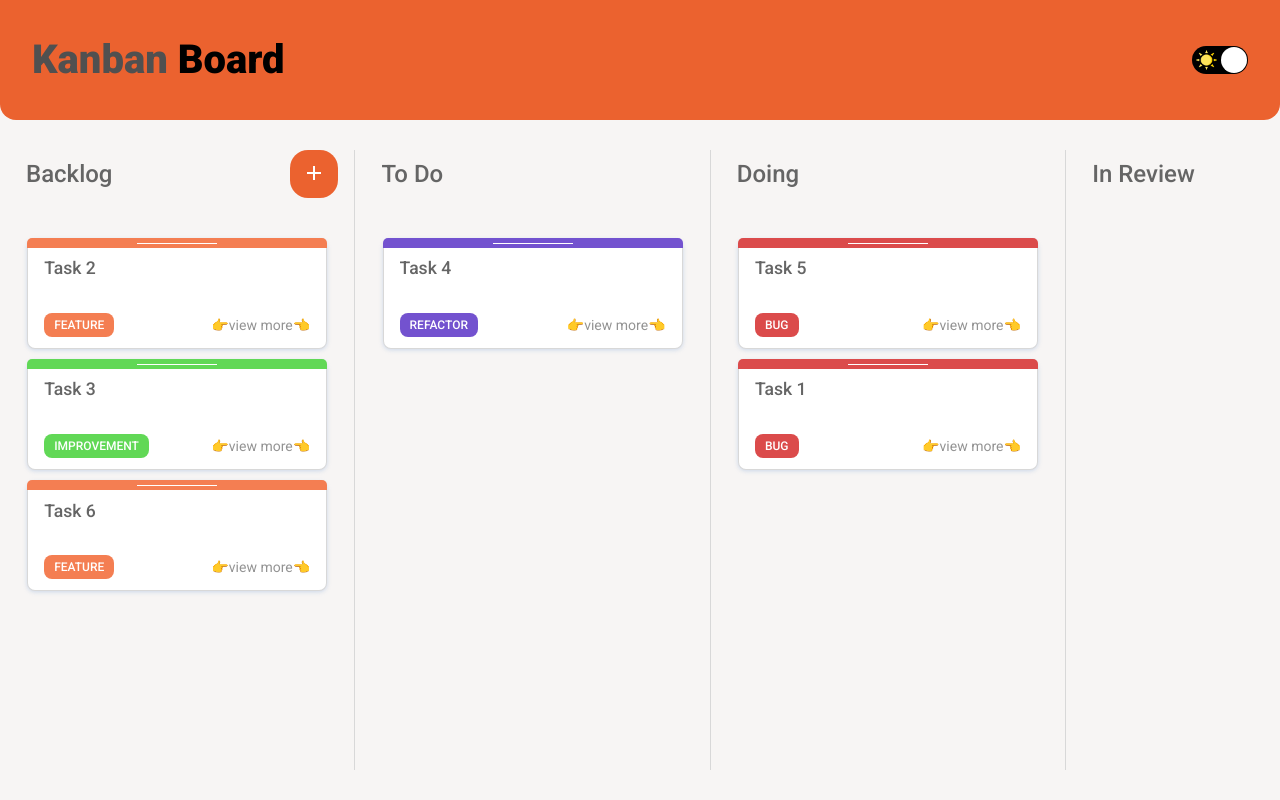
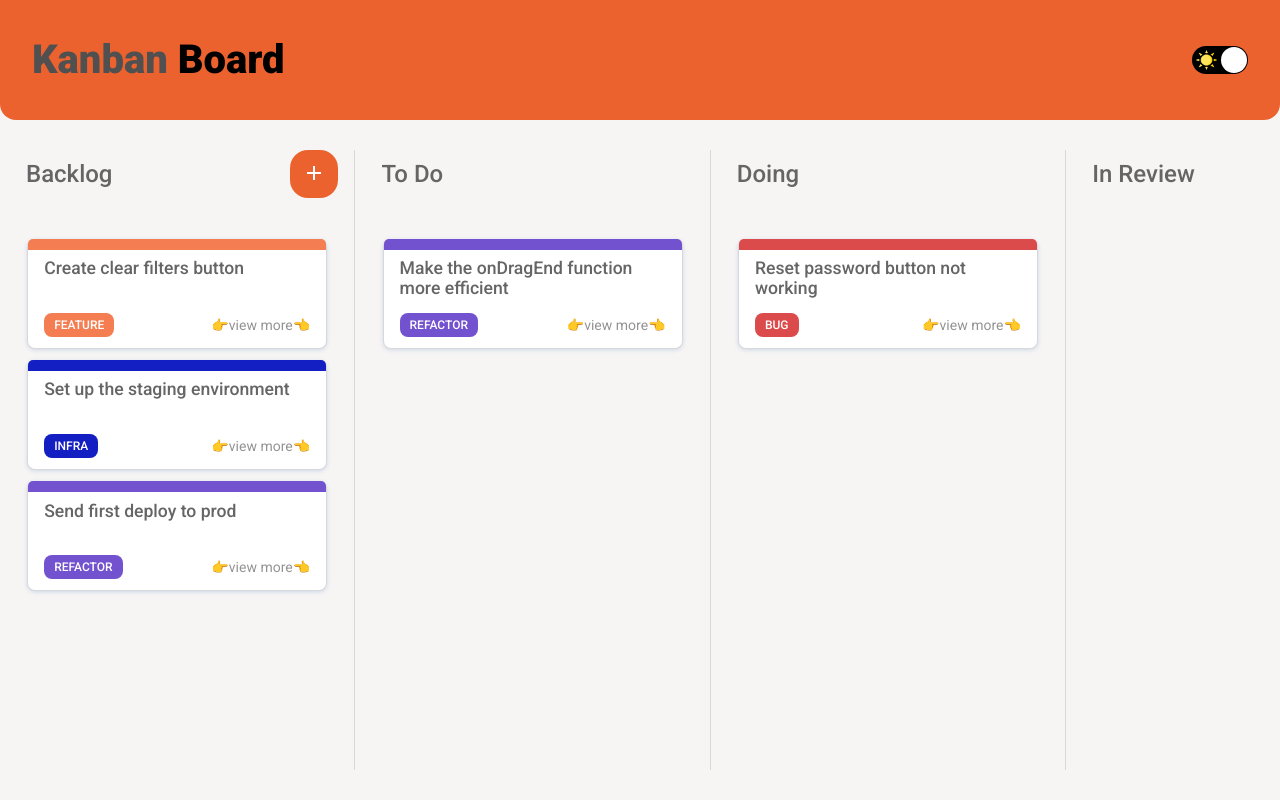
Before and after one commit to ponqueli/kanban-board, a React (Create React App) app: page / in a window 1280 px wide. Built offline with nearby package versions, Linux system fonts and the light colour scheme.

Commit message:
feat: drag&drop and neon border on grabbing

```diff
--- a/src/components/Card/index.jsx
+++ b/src/components/Card/index.jsx
@@ -16,33 +16,34 @@ import {
 } from './styles';
 
 export default function Card({ task, index }) {
-  const { title, category, id } = task;
   const theme = useContext(ThemeContext);
   const [color, setColor] = useState(theme.colors.primary);
   const { toggleModalVisibility } = useModal();
 
   useEffect(() => {
-    if (category) {
-      const categoryColor = getCategoryBackgroundColor(theme, category);
+    if (task) {
+      const categoryColor = getCategoryBackgroundColor(theme, task.category);
       setColor(categoryColor);
     }
-  }, [category]);
+  }, [task]);
 
   return (
-    <Draggable draggableId={id} index={index}>
-     {(provided) => (
+    <Draggable draggableId={task.id} index={index}>
+     {(provided, snapshot) => (
         <Container
           ref={provided.innerRef}
           {...provided.draggableProps}
           {...provided.dragHandleProps}
+          isDragging= {snapshot.isDragging}
+          color={color}
         >
           <header>
             <CardBorder color={color} />
-            <Label>{title}</Label>
+            <Label>{task.title}</Label>
           </header>
           <CardBottom>
             <CategoryCard color={color}>
-              <p>{category}</p>
+              <p>{task.category}</p>
             </CategoryCard>
             <p
               className="onHover"
--- a/src/components/Card/styles.js
+++ b/src/components/Card/styles.js
@@ -26,31 +26,32 @@ export const Container = styled.div`
     margin-top: 0.3125rem;
   }
 
-  /* ${({ isDragging }) => isDragging && css`
-    border: 2px dashed ${({ theme }) => theme.colors.border};
-    //padding-top: 31px;
-    background: transparent;
-    box-shadow: none;
+
+
+  ${({ isDragging }) => isDragging && css`
+    border: 2px solid #fff;
+    box-shadow: 0 0 .2rem #fff,
+            0 0 .2rem #fff,
+            0 0 2rem ${({color}) => color},
+            0 0 0.8rem ${({color}) => color},
+            0 0 2.8rem ${({color}) => color},
+            inset 0 0 1.3rem ${({color}) => color};
     cursor: grabbing;
-    p, header, div {
-      opacity: 0;
-    }
-  `};   */
+  `};
 `;
 
 export const CardBorder = styled.div`
   position: absolute;
-  width: calc(100% + 2px);
-  top: -1px;
-  left: -1px;
+  width: calc(100% + 0.22px);
+  top: 0px;
+  left: 0px;
   border-top-left-radius: 5px;
   border-top-right-radius: 5px;
-  height: 10px;
+  height: 11px;
   background-color: ${({color}) => color};
 
   &:before{
     content: '';
-    height: 0.5px;
     width: 80px;
     background-color: #ffffff;
     position: absolute;
--- a/src/components/List/index.jsx
+++ b/src/components/List/index.jsx
@@ -1,13 +1,11 @@
-import { useContext } from 'react';
 import { Droppable } from 'react-beautiful-dnd';
-import { ThemeContext } from 'styled-components';
 import { useModal } from '../../hooks/useModal';
 import { STATUS_ENUM } from '../../constants/enums';
 import { MdAdd } from 'react-icons/md';
 import { Container, ContainerHeader, TaskList } from './styles';
 import Card from '../Card';
 
-export default function List({ index, status, title, tasks, creatable }) {
+export default function List({ status, tasks, title, index, creatable }) {
   const { toggleModalVisibility } = useModal();
   return (
     <Container isDone={title === STATUS_ENUM.DONE}>
@@ -20,14 +18,12 @@ export default function List({ index, status, title, tasks, creatable }) {
         )}
       </ContainerHeader>
       <Droppable droppableId={status}>
-        {(provided) => (
+        {provided => (
           <TaskList
-            ref={provided.innerRef}
-            {...provided.droppableProps}
-            >
+            ref={provided.innerRef} {...provided.droppableProps}>
             {tasks
               .filter(task => task.status === status)
-              .map((task) => (<Card key={task.id} task={task} index={index} />))
+              .map((task,index) => <Card key={task.id} task={task} index={index} />)
             }
             {provided.placeholder}
           </TaskList>
--- a/src/data/columns.js
+++ b/src/data/columns.js
@@ -5,11 +5,7 @@ const mockColumns = [
     id: STATUS_ENUM.BACKLOG,
     title: 'Backlog',
     creatable: false,
-    tasksIds: [
-      '6ed5a4b0-1e2c-4b71-ab42-e740f02da496',
-      '55cac86b-c223-4eed-992a-e231e9232d42',
-      '55cac86a-c223-4eed-992a-e231e9232d42',
-    ]
+    tasksIds: ['1', '2', '3']
   },
   {
     id: STATUS_ENUM.TO_DO,
@@ -21,22 +17,19 @@ const mockColumns = [
     id: STATUS_ENUM.DOING,
     title: 'Doing',
     creatable: true,
-    tasksIds: [
-      '2fab1909-0b9f-4783-976c-4ffecb805ac5',
-      '5be53f27-a69c-4128-bf40-86cd572267a5',
-    ]
+    tasksIds: ['2fab1909-0b9f-4783-976c-4ffecb805ac5']
   },
   {
     id: STATUS_ENUM.IN_REVIEW,
     title: 'In Review',
     creatable: true,
-    tasksIds: []
+    tasksIds: ['32eb3393-eddc-487a-abc3-1c199b86c4a2']
   },
   {
     id: STATUS_ENUM.DONE,
     title: 'Done',
     creatable: true,
-    tasksIds: []
+    tasksIds: ['29065b36-8873-4ccd-8c42-dcff14736650', '74d031c0-59bb-4f4b-9910-71bb1c88c624']
   }
 ]
 
--- a/src/data/tasks.js
+++ b/src/data/tasks.js
@@ -2,9 +2,9 @@ import { STATUS_ENUM, CATEGORIES_ENUM } from "../constants/enums";
 
 const mockTasks = [
   {
-    id: "5be53f27-a69c-4128-bf40-86cd572267a5",
-    title: "Task 1",
-    description: "Task 1 description",
+    id: "2fab1909-0b9f-4783-976c-4ffecb805ac5",
+    title: 'Reset password button not working',
+    description: 'The button does not contain any feedback, when you click on it, it does nothing',
     category: CATEGORIES_ENUM.BUG,
     status: STATUS_ENUM.DOING,
     createdAt: "2020-01-01",
@@ -12,9 +12,9 @@ const mockTasks = [
     hidden: false,
   },
   {
-    id: "6ed5a4b0-1e2c-4b71-ab42-e740f02da496",
-    title: "Task 2",
-    description: "Task 2 description",
+    id: '1',
+    title: 'Create clear filters button',
+    description: 'The user can select the filters but they should also be able to clear them without having to reload the page',
     category: CATEGORIES_ENUM.FEATURE,
     status: STATUS_ENUM.BACKLOG,
     createdAt: "2020-01-01",
@@ -22,41 +22,41 @@ const mockTasks = [
     hidden: false,
   },
   {
-    id: "55cac86b-c223-4eed-992a-e231e9232d42",
-    title: "Task 3",
-    description: "Task 3 description",
-    category: CATEGORIES_ENUM.IMPROVEMENT,
+    id: '2',
+    title: 'Set up the staging environment',
+    description: '',
+    category: CATEGORIES_ENUM.INFRA,
     status: STATUS_ENUM.BACKLOG,
     createdAt: "2020-01-01",
     updatedAt: "2020-01-01",
     hidden: false,
   },
   {
-    id: "a04170d8-5f03-4a97-bbd7-cbc9516d0840",
-    title: "Task 4",
-    description: "Task 4 description",
+    id: '3',
+    title: 'Send first deploy to prod',
+    description: '',
     category: CATEGORIES_ENUM.REFACTOR,
-    status: STATUS_ENUM.TO_DO,
+    status: STATUS_ENUM.BACKLOG,
     createdAt: "2020-01-01",
     updatedAt: "2020-01-01",
     hidden: false,
   },
   {
-    id: "2fab1909-0b9f-4783-976c-4ffecb805ac5",
-    title: "Task 5",
-    description: "Task 5 description",
-    category: CATEGORIES_ENUM.BUG,
-    status: STATUS_ENUM.DOING,
+    id: "74d031c0-59bb-4f4b-9910-71bb1c88c624",
+    title: 'Create landing page',
+    description: '',
+    category: CATEGORIES_ENUM.FEATURE,
+    status: STATUS_ENUM.DONE,
     createdAt: "2020-01-01",
     updatedAt: "2020-01-01",
     hidden: false,
   },
   {
-    id: "55cac86a-c223-4eed-992a-e231e9232d42",
-    title: "Task 6",
-    description: "Task 6 description",
-    category: CATEGORIES_ENUM.FEATURE,
-    status: STATUS_ENUM.BACKLOG,
+    id: 'a04170d8-5f03-4a97-bbd7-cbc9516d0840',
+    title: 'Make the onDragEnd function more efficient',
+    description: '',
+    category: CATEGORIES_ENUM.REFACTOR,
+    status: STATUS_ENUM.TO_DO,
     createdAt: "2020-01-01",
     updatedAt: "2020-01-01",
     hidden: false,
--- a/src/hooks/useModal.jsx
+++ b/src/hooks/useModal.jsx
@@ -4,13 +4,13 @@ const ModalContext = createContext();
 
 const ModalProvider = ({ children }) => {
   const [isOpen, setIsOpen] = useState(false);
-  const [selectedCard, setSelectedCard] = useState(undefined);
+  const [selectedTask, setSelectedTask] = useState(undefined);
 
-  const toggleModalVisibility = (card) => {
-    if(card){
-      setSelectedCard(card);
+  const toggleModalVisibility = (task) => {
+    if(task){
+      setSelectedTask(task);
     }else{
-      setSelectedCard(undefined);
+      setSelectedTask(undefined);
     }
     setIsOpen(!isOpen);
   }
@@ -19,7 +19,7 @@ const ModalProvider = ({ children }) => {
     <ModalContext.Provider value={{
       isOpen,
       toggleModalVisibility,
-      selectedCard
+      selectedTask
     }}>
       {children}
     </ModalContext.Provider>
--- a/src/index.js
+++ b/src/index.js
@@ -4,7 +4,7 @@ import App from './App';
 
 const root = ReactDOM.createRoot(document.getElementById('root'));
 root.render(
-  <React.StrictMode>
+  //<React.StrictMode>
     <App />
-  </React.StrictMode>
+  //</React.StrictMode>
 );
--- a/src/store/tasks.slice.js
+++ b/src/store/tasks.slice.js
@@ -17,7 +17,8 @@ export const tasksSlice = createSlice({
       state.searchText = action.payload;
     },
     addTask: (state, action) => {
-      state.tasks = [...state.tasks, action.payload];
+      const task = action.payload;
+      state.tasks = [...state.tasks, task]
     },
     updateTask: (state, action) => {
       const taskId = action.payload.id;
@@ -33,7 +34,7 @@ export const tasksSlice = createSlice({
       const searchText = state.searchText;
       const categories = action.payload.categories;
 
-      const filteredTasks = [...state.cards]
+      const filteredTasks = [...state.tasks]
         .map(task => {
           if(searchText.length > 0){
             if(task.title.toUpperCase()
@@ -44,16 +45,18 @@ export const tasksSlice = createSlice({
             if(categories.includes(task.category)) return {...task, hidden: false};
           }
           return {...task, hidden: true};
-
         }
       );
 
       state.tasks = filteredTasks;
     },
-    clearFilters: (state, action) => {
-      state.tasks = [...state.tasks].map(task => {
-        return {...task, hidden: false};
-      });
+    clearFilters: (state) => {
+      const clearedFiltersTasks = state.tasks.map(task => ({
+        ...task,
+        hidden: false
+      }));
+
+      state.tasks = clearedFiltersTasks;
     }
   }
 });
```
Also changed, not shown: src/components/Board/index.jsx (+80 -8 lines), src/components/TaskModal/index.jsx (+18 -18 lines).
